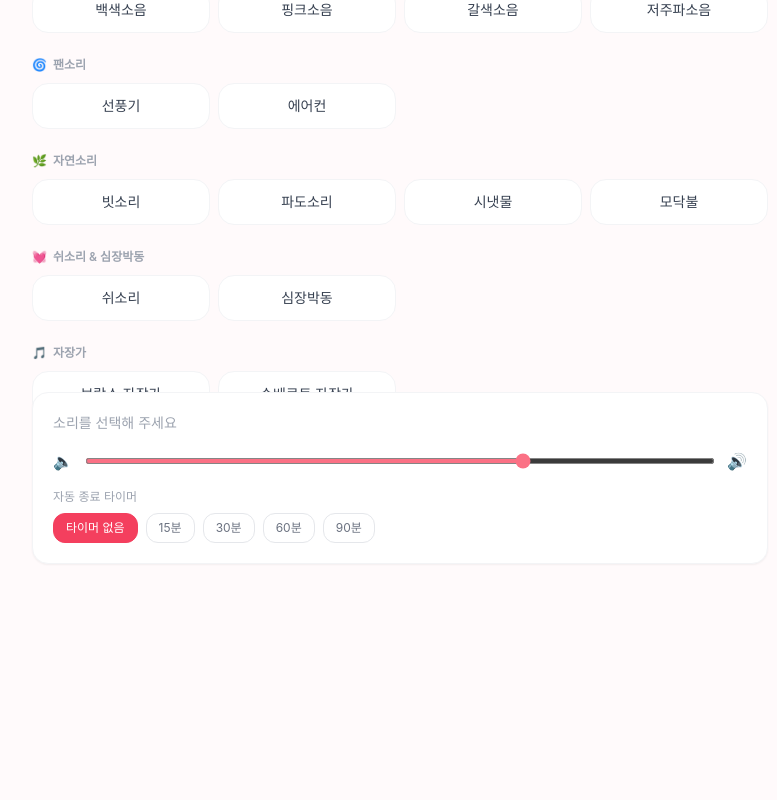
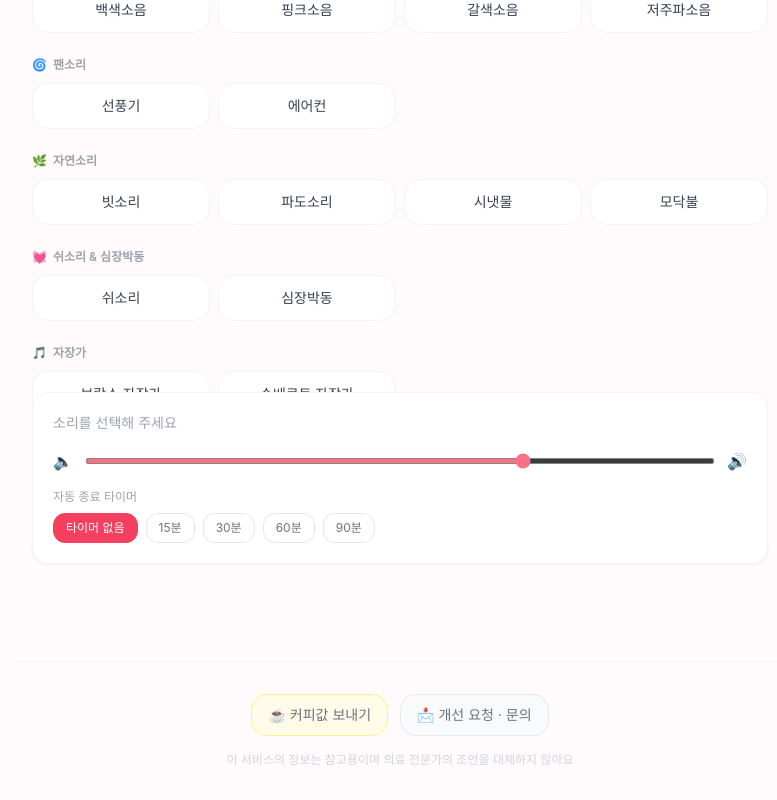
Before and after one commit to kimdadaist/baby-info-app, a Next.js app: page /sleep in a window 1280 px wide. Shown: the part 220-1020 px from the top of the page, without its empty margins (240-1017 px from the left). Before the commit the page ends 865 px from the top, so only its background shows below. Built offline with nearby package versions, Linux system fonts and the light colour scheme.

Commit message:
feat: 푸터 추가 (커피값 링크, 인스타그램 문의)

```diff
--- a/app/layout.tsx
+++ b/app/layout.tsx
@@ -56,6 +56,27 @@ export default function RootLayout({ children }: { children: React.ReactNode })
         <div className="max-w-3xl mx-auto px-4 py-8">
           {children}
         </div>
+        <footer className="max-w-3xl mx-auto px-4 py-8 mt-4 border-t border-gray-100">
+          <div className="flex flex-col sm:flex-row items-center justify-center gap-3">
+            <a
+              href="https://qr.kakaopay.com/FdzuMdlnA"
+              target="_blank"
+              rel="noopener noreferrer"
+              className="flex items-center gap-2 text-sm text-gray-500 bg-yellow-50 hover:bg-yellow-100 border border-yellow-200 rounded-2xl px-4 py-2.5 transition-colors"
+            >
+              ☕ 커피값 보내기
+            </a>
+            <a
+              href="https://www.instagram.com/dada.kimm"
+              target="_blank"
+              rel="noopener noreferrer"
+              className="flex items-center gap-2 text-sm text-gray-500 bg-gray-50 hover:bg-gray-100 border border-gray-200 rounded-2xl px-4 py-2.5 transition-colors"
+            >
+              📩 개선 요청 · 문의
+            </a>
+          </div>
+          <p className="text-center text-xs text-gray-300 mt-4">이 서비스의 정보는 참고용이며 의료 전문가의 조언을 대체하지 않아요</p>
+        </footer>
       </body>
     </html>
   )
```
